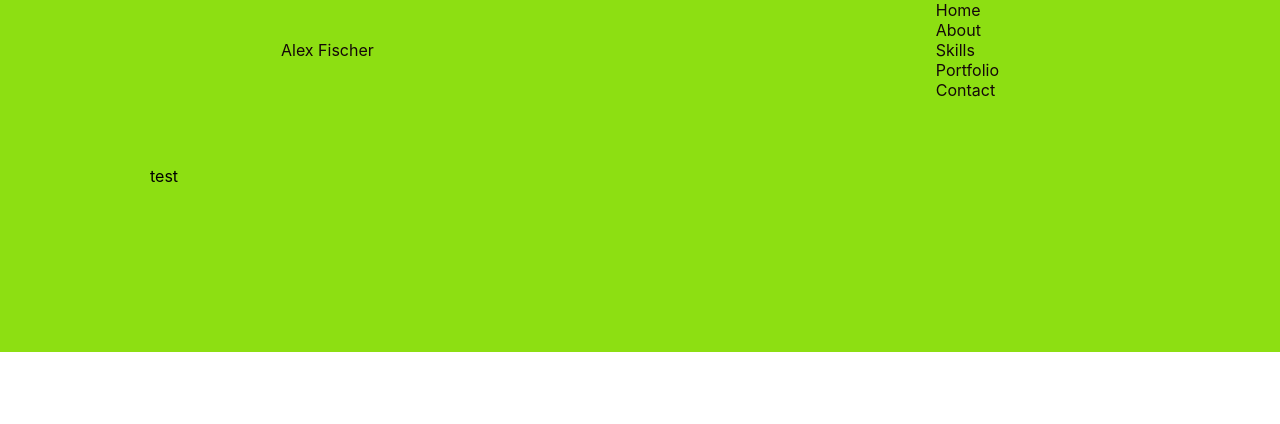
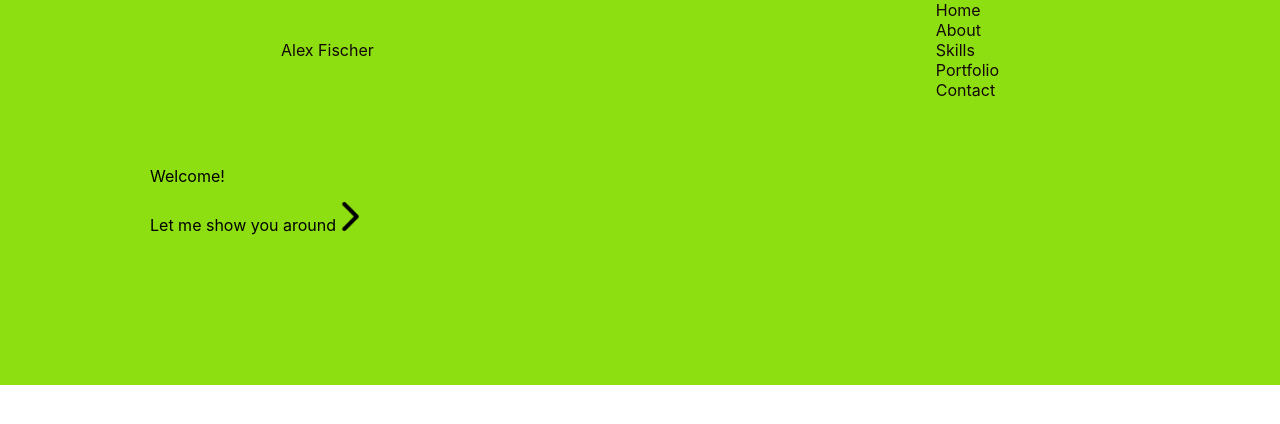
Before and after one commit to Fischeran/Portfolio, a React (Create React App) app: page / in a window 1280 px wide. Shown: the top 424 px of the page. Built offline with nearby package versions, Linux system fonts and the light colour scheme.

Commit message:
adding images and second section

```diff
--- /dev/null
+++ b/src/GreenIntro.css
@@ -0,0 +1,8 @@
+.arrow {
+    max-width: "3%"
+}
+
+.mainSec {
+    background-color: "rgb(141, 223, 18)" ;
+     padding: "150px"
+}
--- a/src/GreenIntro.js
+++ b/src/GreenIntro.js
@@ -1,10 +1,14 @@
 import React from "react";
+import arrow from "./images/arrow-point-to-right.png"
+
 
 
 function GreenIntro() {
     return (
-        <div className="row-lg" style={{backgroundColor: "rgb(141, 223, 18)" , padding: "150px"}}>
-            <p>test</p>
+        <div className="row-lg mainSec" style={{backgroundColor: "rgb(141, 223, 18)" , padding: "150px"}}>
+            <p>Welcome!</p>
+            <a href="#">Let me show you around</a>
+            <img src={arrow} className="arrow" style={{maxWidth: "3%"}} />
         </div>
     )
 
```
Also changed, not shown: src/images/arrow-point-to-right.png (added), src/images/downArrow.png (added).
